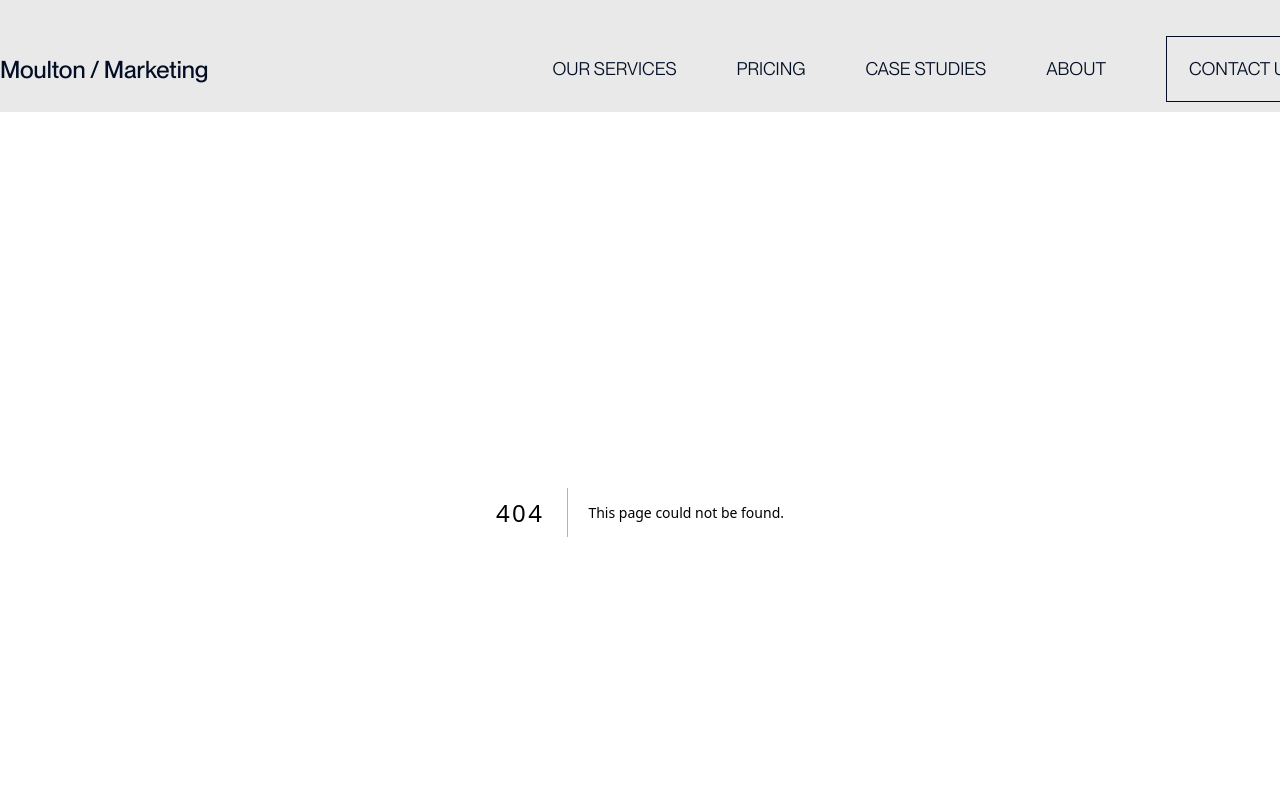
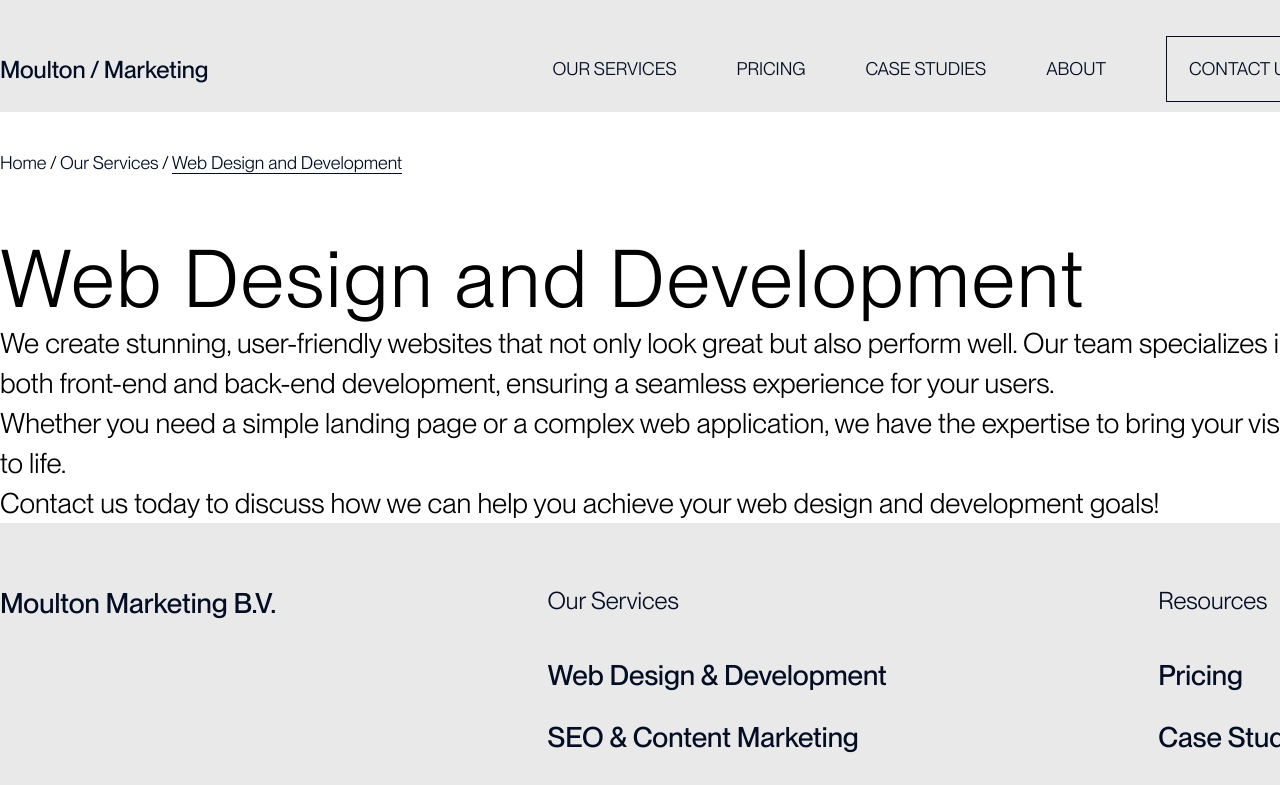
Before and after one commit to elliemoulton/adam-portfolio, a Next.js app: page /our-services/web-design-and-development in a window 1280 px wide. Before the commit this address had no page. Shown: the top 785 px of the page. Built offline with nearby package versions, Linux system fonts and the light colour scheme.

Commit message:
refactoring breadcrumb component

```diff
--- a/src/app/components/Breadcrumbs.tsx
+++ b/src/app/components/Breadcrumbs.tsx
@@ -1,39 +1,75 @@
+//  new code refactored to handle infinite breadcrumbs
 import Link from 'next/link';
 
-type BreadcrumbsProps = {
-    subtitle0: string;
-    subtitleLink0: string;
-    subtitle1?: string;
-    subtitleLink1?: string;
+type BreadcrumbItem = {
+    label: string;
+    href: string;
 };
 
-export default function Breadcrumbs({
-    subtitle0,
-    subtitleLink0,
-    subtitle1,
-    subtitleLink1,
-}: BreadcrumbsProps) {
+type BreadcrumbsProps = {
+    items: BreadcrumbItem[];
+};
+
+export default function Breadcrumbs({ items }: BreadcrumbsProps) {
     return (
-        <>
         <div className='breadcrumbs'>
             <div className='content'>
-                    <Link href='/'>Home</Link> /{' '}
+                <Link href='/'>Home</Link>
+                {items.map((item, index) => (
+                    <span key={index}>
+                        {' / '}
                         <Link
-                        href={subtitleLink0}
-                        className={!subtitle1 ? 'underline' : ''}
+                            href={item.href}
+                            className={
+                                index === items.length - 1 ? 'underline' : ''
+                            }
                         >
-                        {subtitle0}
+                            {item.label}
                         </Link>
-                    {subtitle1 && subtitleLink1 && (
-                        <>
-                            {' / '}
-                            <Link href={subtitleLink1} className='underline'>
-                                {subtitle1}
-                            </Link>
-                        </>
-                    )}
+                    </span>
+                ))}
             </div>
         </div>
-        </>
     );
 }
+
+// old code
+// import Link from 'next/link';
+
+// type BreadcrumbsProps = {
+//     subtitle0: string;
+//     subtitleLink0: string;
+//     subtitle1?: string;
+//     subtitleLink1?: string;
+// };
+
+// export default function Breadcrumbs({
+//     subtitle0,
+//     subtitleLink0,
+//     subtitle1,
+//     subtitleLink1,
+// }: BreadcrumbsProps) {
+//     return (
+//         <>
+//             <div className='breadcrumbs'>
+//                 <div className='content'>
+//                     <Link href='/'>Home</Link> /{' '}
+//                     <Link
+//                         href={subtitleLink0}
+//                         className={!subtitle1 ? 'underline' : ''}
+//                     >
+//                         {subtitle0}
+//                     </Link>
+//                     {subtitle1 && subtitleLink1 && (
+//                         <>
+//                             {' / '}
+//                             <Link href={subtitleLink1} className='underline'>
+//                                 {subtitle1}
+//                             </Link>
+//                         </>
+//                     )}
+//                 </div>
+//             </div>
+//         </>
+//     );
+// }
--- /dev/null
+++ b/src/app/our-services/web-design-and-development/page.tsx
@@ -0,0 +1,32 @@
+import Breadcrumbs from "@/app/components/Breadcrumbs";
+
+export default function WebDesignAndDevelopmentPage() {
+    return (
+        <>
+            <div className='content'>
+                <Breadcrumbs
+                    items={[
+                        { label: "Our Services", href: "/our-services" },
+                        { label: "Web Design and Development", href: "/our-services/web-design-and-development" },
+                    ]}
+                />
+                <h1>Web Design and Development</h1>
+                <p>
+                    We create stunning, user-friendly websites that not only
+                    look great but also perform well. Our team specializes in
+                    both front-end and back-end development, ensuring a seamless
+                    experience for your users.
+                </p>
+                <p>
+                    Whether you need a simple landing page or a complex web
+                    application, we have the expertise to bring your vision to
+                    life.
+                </p>
+                <p>
+                    Contact us today to discuss how we can help you achieve your
+                    web design and development goals!
+                </p>
+            </div>
+        </>
+    );
+}
```
Also changed, not shown: src/app/case-studies/page.tsx (+4 -6 lines), src/app/our-services/page.tsx (+4 -6 lines), src/app/pricing/page.tsx (+4 -6 lines). Lines whose indentation alone changed are shown as unchanged.
